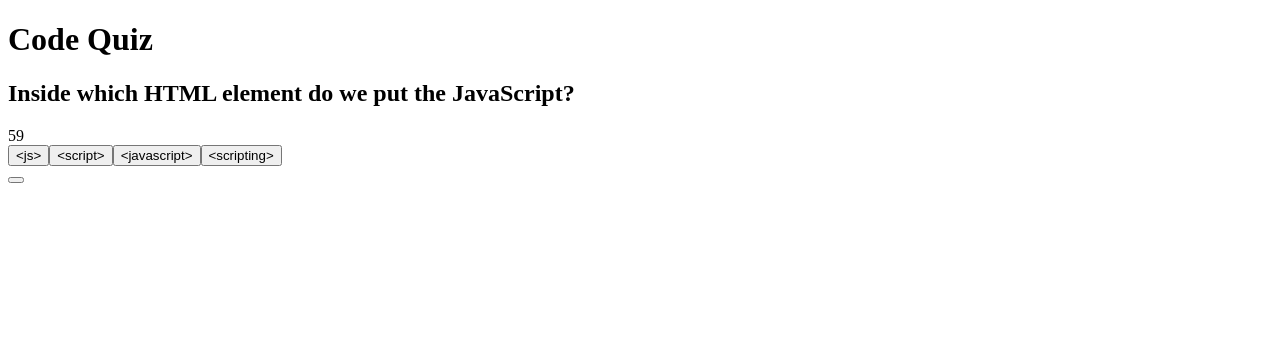
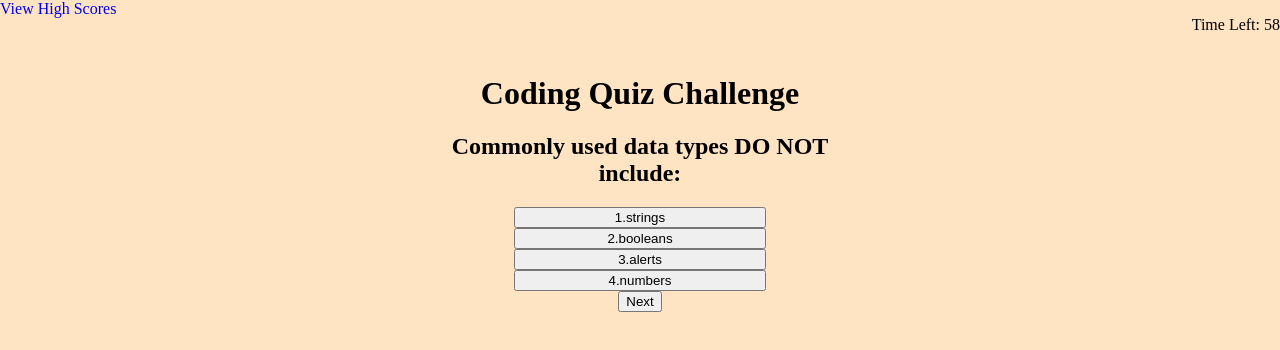
Before and after one commit to DazedChou/CodeQuiz, a plain HTML site: page index.html in a window 1280 px wide. Both pictures are taken after a click on the button "Start Quiz". Drawn offline with Linux system fonts and the light colour scheme.

Commit message:
fix styling and changed buttons

```diff
--- a/index.html
+++ b/index.html
@@ -9,11 +9,18 @@
     </head>
     <body>
         <header>
-            <h1>Code Quiz</h1>
+            <h1>Coding Quiz Challenge</h1>
         </header>
         <main>
+
+            <a href="#" id = "highScores">View High Scores</a>
+            <p id = "timeLeft">Time Left: </p>
             <section id = "quiz">
                 <h2></h2>
+                <p>Try to answer the following code-related questions within the time limit.
+                    Keep in mind that incorrect answers will penalize your score and time
+                    by 10 seconds
+                </p>
             </section>
 
             <section id = "choiceSelection"></section>
@@ -33,4 +40,4 @@
 
         <script src = "script.js"></script>
     </body>
-</html
+</html>
--- a/script.js
+++ b/script.js
@@ -3,6 +3,7 @@ var resultsEl = document.querySelector("#results");
 var startEl = document.querySelector("#start");
 var submitEl = document.querySelector("#submit");
 var choicesEl = document.querySelector("#choiceSelection");
+var timeEl = document.querySelector("#timeLeft");
 
 var timer = 60;
 var score = 0;
@@ -78,17 +79,22 @@ function startGame(){
 
     document.querySelector(".button").removeChild(startEl);
     var nextQuestion = document.createElement("button");
+    nextQuestion.textContent="Next";
     document.querySelector(".button").appendChild(nextQuestion);
+
+    quizEl.children[1].textContent="";
+
+    //quizEl.children[1].innerHTML="<h1>hi</h1>";
     // startEl.textContent = "Next";
-    var countdown = document.createElement("div");
 
-    quizEl.appendChild(countdown);
+    // var countdown = document.createElement("div");
+    // quizEl.appendChild(countdown);
 
     //create timer and update time every second
     var timerInterval = setInterval(function() {
 
-        countdown.textContent = timer;
         timer--;
+        timeEl.textContent = "Time Left: " + timer;
 
         if(timer === 0){
             clearInterval(timerInterval);
@@ -97,8 +103,7 @@ function startGame(){
         }
     }, 1000);
 
-    //Display Quiz Questions
-    var choices = document.createElement("div");
+    //Create button choices
     var choiceA = document.createElement("button");
     var choiceB = document.createElement("button");
     var choiceC = document.createElement("button");
@@ -109,14 +114,15 @@ function startGame(){
     choicesEl.appendChild(choiceC);
     choicesEl.appendChild(choiceD);
 
-    for(var i = 0; i < questions.length ; i++){
-        quizEl.children[0].textContent = questions[i].question;
-        choiceA.textContent = questions[i].answers.a;
-        choiceB.textContent = questions[i].answers.b;
-        choiceC.textContent = questions[i].answers.c;
-        choiceD.textContent = questions[i].answers.d;
+    //Display quiz questions
 
-    }
+    //Question 1
+    quizEl.children[0].textContent = questions[0].question;
+    choiceA.textContent = "1." + questions[0].answers.a;
+    choiceB.textContent = "2." +  questions[0].answers.b;
+    choiceC.textContent = "3." +  questions[0].answers.c;
+    choiceD.textContent = "4." +  questions[0].answers.d;
+
 
 
 }
--- a/style.css
+++ b/style.css
@@ -0,0 +1,42 @@
+body{
+    background-color: bisque;
+}
+
+#highScores{
+    position: fixed;
+    left: 0px;
+    top: 0px;
+    text-decoration: none;
+}
+#timeLeft{
+    position: fixed;
+    right: 0px;
+    top: 0px;
+}
+header{
+    text-align: center;
+    margin-top: 75px;
+    /* border-bottom: 3px solid rgb(54, 63, 94); */
+}
+.button{
+    text-align: center;
+}
+#choiceSelection{
+    display: flex;
+    flex-direction: column;
+    width: 20%;
+    margin: auto;
+    justify-content: flex-start;
+}
+
+#quiz{
+    text-align: center;
+    width: 400px;
+    margin: auto;
+}
+
+@media screen and (max-width: 800px){
+    #choiceSelection{
+        width: 50%;
+    }
+}
```
